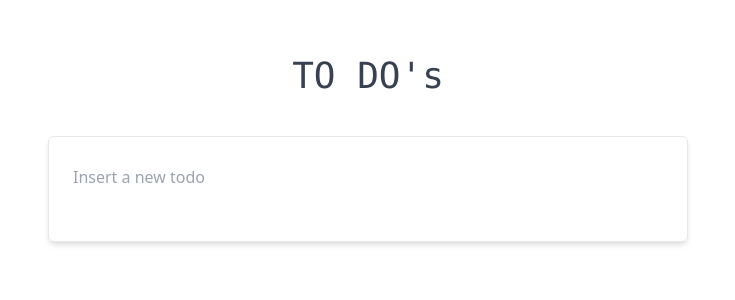
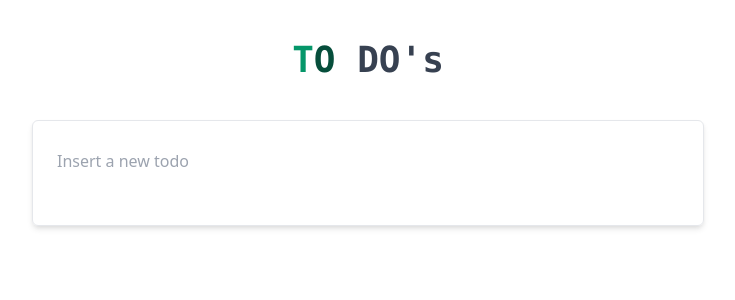
Before and after one commit to slowdata/todo-vue, a Vue app: page / in a window 1280 px wide. Shown: the top 300 px of the page, without its empty margins (272-1007 px from the left). Built offline with nearby package versions, Linux system fonts and the light colour scheme.

Commit message:
Some better styling

```diff
--- a/src/App.vue
+++ b/src/App.vue
@@ -1,10 +1,13 @@
 <template>
     <div
-        class="flex flex-col items-center mt-14
+        class="w-5/6 max-w-2xl mx-auto mt-10
       "
     >
-        <h1 class="text-4xl font-mono mb-10 text-gray-700">
-            TO DO's
+        <h1
+            class="mb-10 text-center text-4xl font-mono font-semibold text-gray-700"
+        >
+            <span class="text-green-600">T</span
+            ><span class="text-green-900">O</span> DO's
         </h1>
         <card />
     </div>
--- a/src/components/Card.vue
+++ b/src/components/Card.vue
@@ -1,5 +1,5 @@
 <template>
-    <div class="w-1/2 p-4 border border-gray-200 rounded-md shadow-md">
+    <div class="p-4 border border-gray-200 rounded-md shadow-md">
         <todo-imput />
     </div>
 </template>
--- a/src/components/TodoImput.vue
+++ b/src/components/TodoImput.vue
@@ -1,6 +1,8 @@
 <template>
     <input
-        class="w-full px-2 py-3 mb-6"
+        class="w-full px-2 py-3 mb-6 rounded-md
+        focus:outline-none focus:ring-2
+        focus:ring-gray-300"
         type="text"
         placeholder="Insert a new todo"
     />
```
